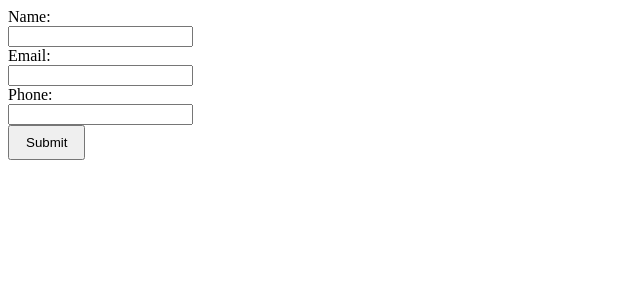
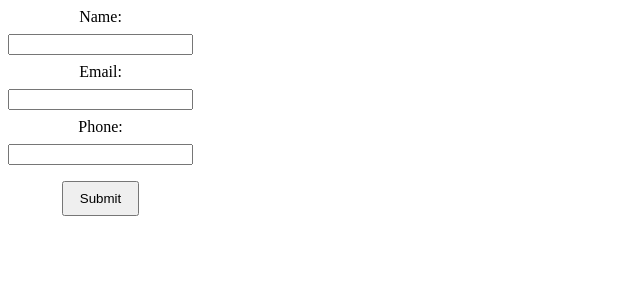
Before and after one commit to vishalagrawal22/cv-maker, a React (Create React App) app: page / in a window 1280 px wide. Shown: the top 300 px of the page, without its empty margins (0-640 px from the left). Built offline with nearby package versions, Linux system fonts and the light colour scheme.

Commit message:
Add styles to InputUserInfoSection

```diff
--- a/src/components/UserInfo.js
+++ b/src/components/UserInfo.js
@@ -1,4 +1,5 @@
 import '../styles/common.css';
+import '../styles/UserInfo.css';
 
 import { Component } from 'react';
 import { conditionalRender } from '../utils/helper-functions';
@@ -53,7 +54,7 @@ function InputUserInfoSectionForm(
           onChange={onUserInfoChange}
           required
         />
-        <button>Submit</button>
+        <button className="submit">Submit</button>
       </form>
     </div>
   );
--- /dev/null
+++ b/src/styles/UserInfo.css
@@ -0,0 +1,10 @@
+button {
+  margin-top: 8px;
+}
+
+form {
+  display: inline-flex;
+  flex-direction: column;
+  align-items: center;
+  gap: 8px;
+}
```
